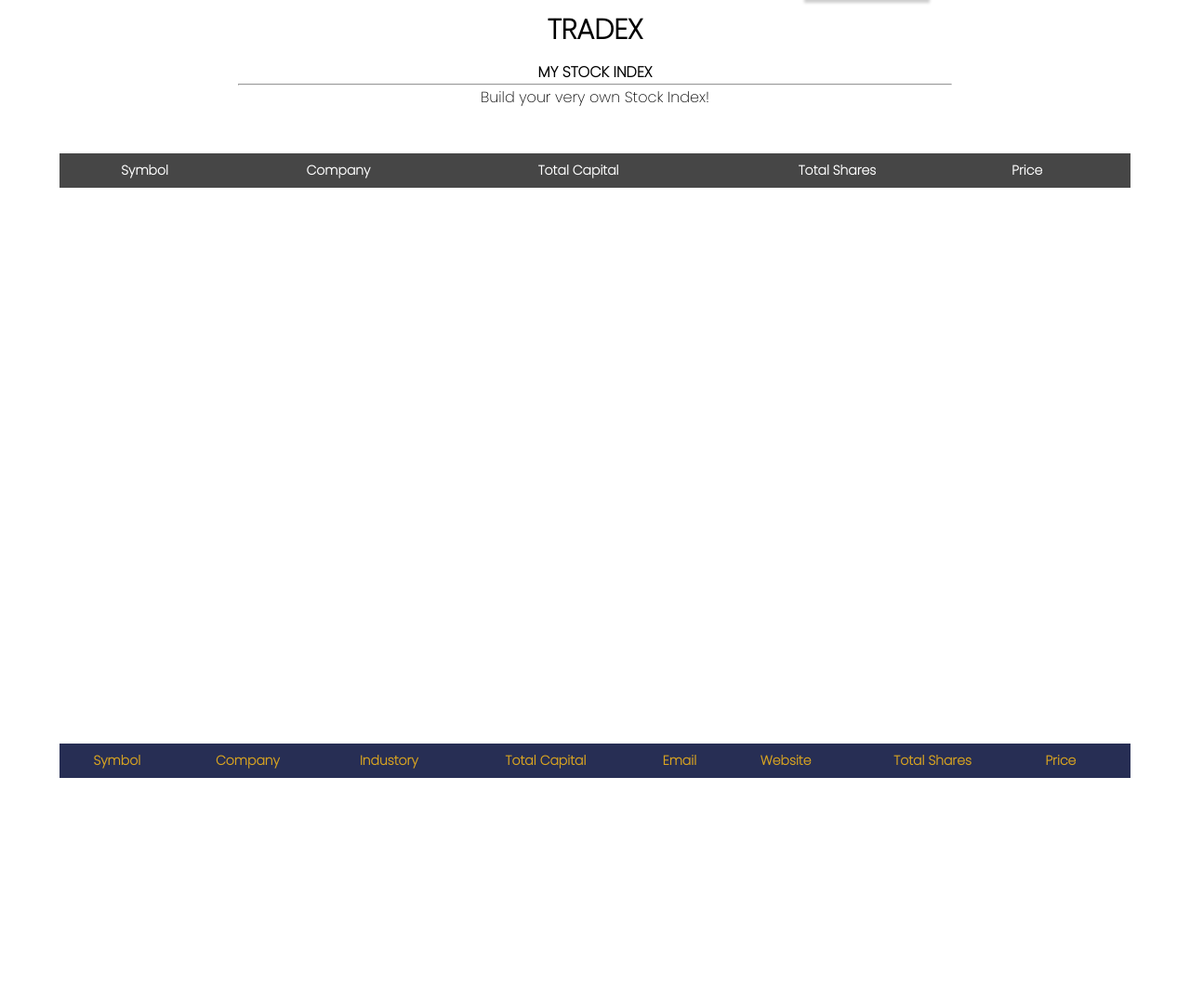
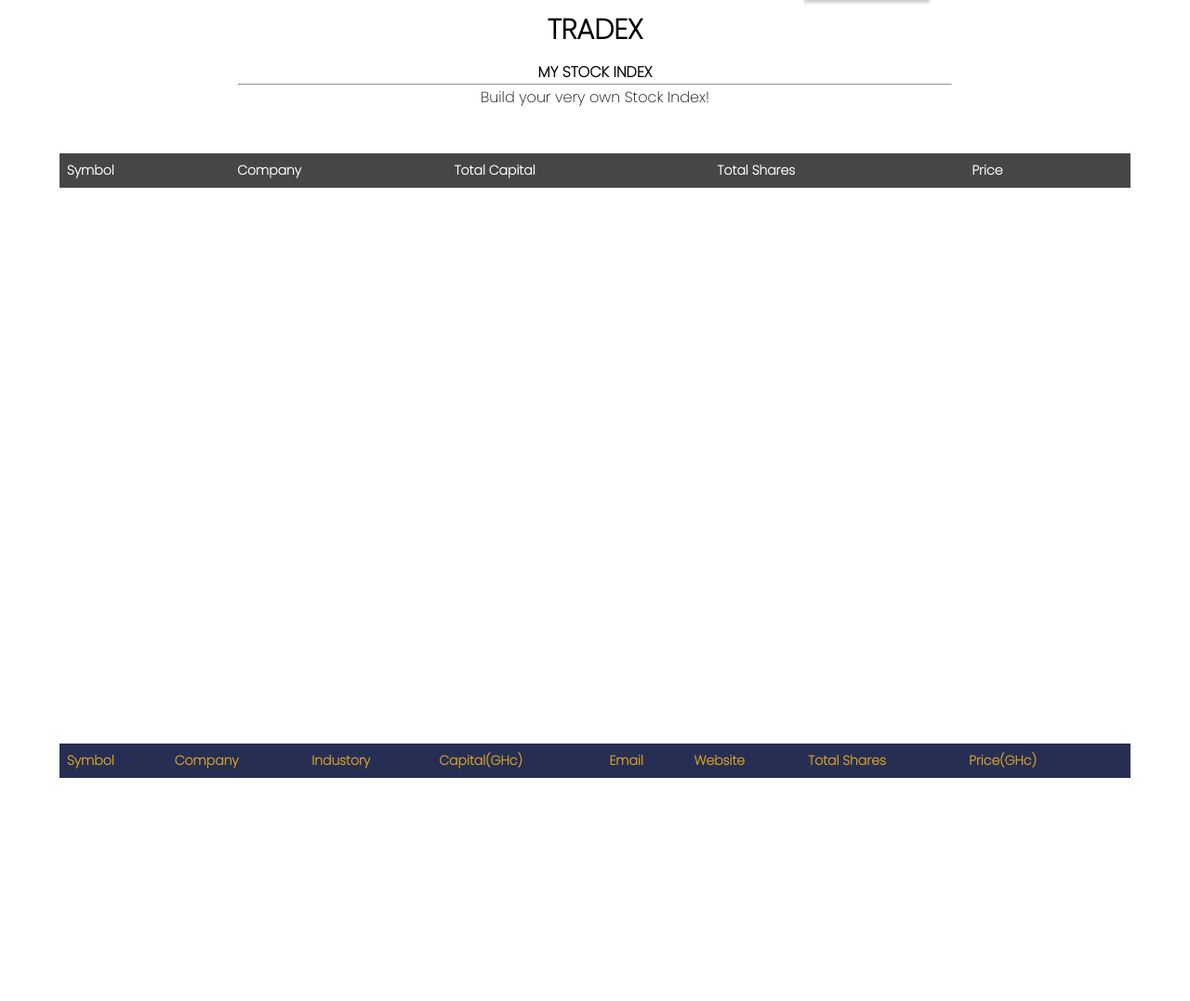
Before and after one commit to Zoiku/myproject, a PHP site: page /stockindex.php in a window 1280 px wide. Shown: the part 45-1122 px from the top of the page at 93% size. Run offline with PHP 8.4, Linux system fonts and the light colour scheme; the visitor is signed in with stand-in values (Sample User, id 1); data that the repository does not hold is empty.

Commit message:
TabelHeading + Css + Assets

```diff
--- a/Css/style.css
+++ b/Css/style.css
@@ -297,7 +297,7 @@ table{
 
 table a{
     text-decoration: none;
-    color: #272e54;
+    color: rgb(172, 131, 25);
     transition: color 0.2s ease;
 }
 
@@ -306,7 +306,7 @@ table a:hover{
 }
 
 table, th, th, td{
-    text-align: center;
+    text-align: left;
     border-collapse: collapse;
     padding: 8px;
 }
@@ -344,7 +344,7 @@ tr:nth-child(odd){
 
 #crash-course-grid{
     display: grid;
-    min-height: 230vh;
+    min-height: 200vh;
     width: 100%;
     padding: 3rem 5rem;
     grid-gap: 3rem;
--- a/TableHeading/stock-home-2-table.php
+++ b/TableHeading/stock-home-2-table.php
@@ -1,9 +1,2 @@
-<th>Symbol</th>
-<th>Company</th>
-<th>Industory</th>
-<th>Total Capital</th>
-<th>Email</th>
-<th>Website</th>
-<th>Total Shares</th>
-<th>Price</th>
+<?php include_once 'stock-home-table.php';?>
 <th></th>
--- a/TableHeading/stock-home-table.php
+++ b/TableHeading/stock-home-table.php
@@ -1,8 +1,8 @@
 <th>Symbol</th>
 <th>Company</th>
 <th>Industory</th>
-<th>Total Capital</th>
+<th>Capital(GHc)</th>
 <th>Email</th>
 <th>Website</th>
 <th>Total Shares</th>
-<th>Price</th>
+<th>Price(GHc)</th>
```
Also changed, not shown: Assets/add.png.
